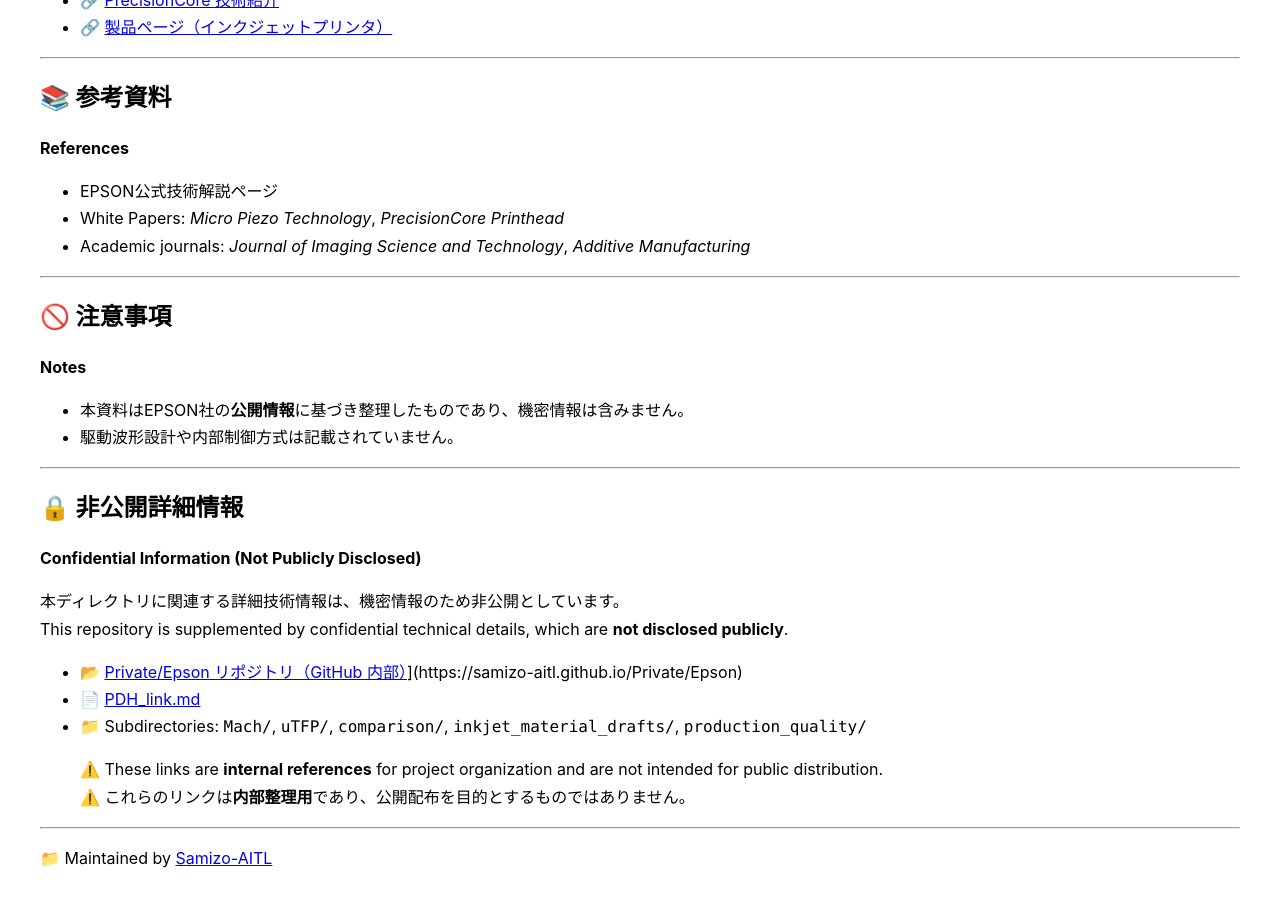
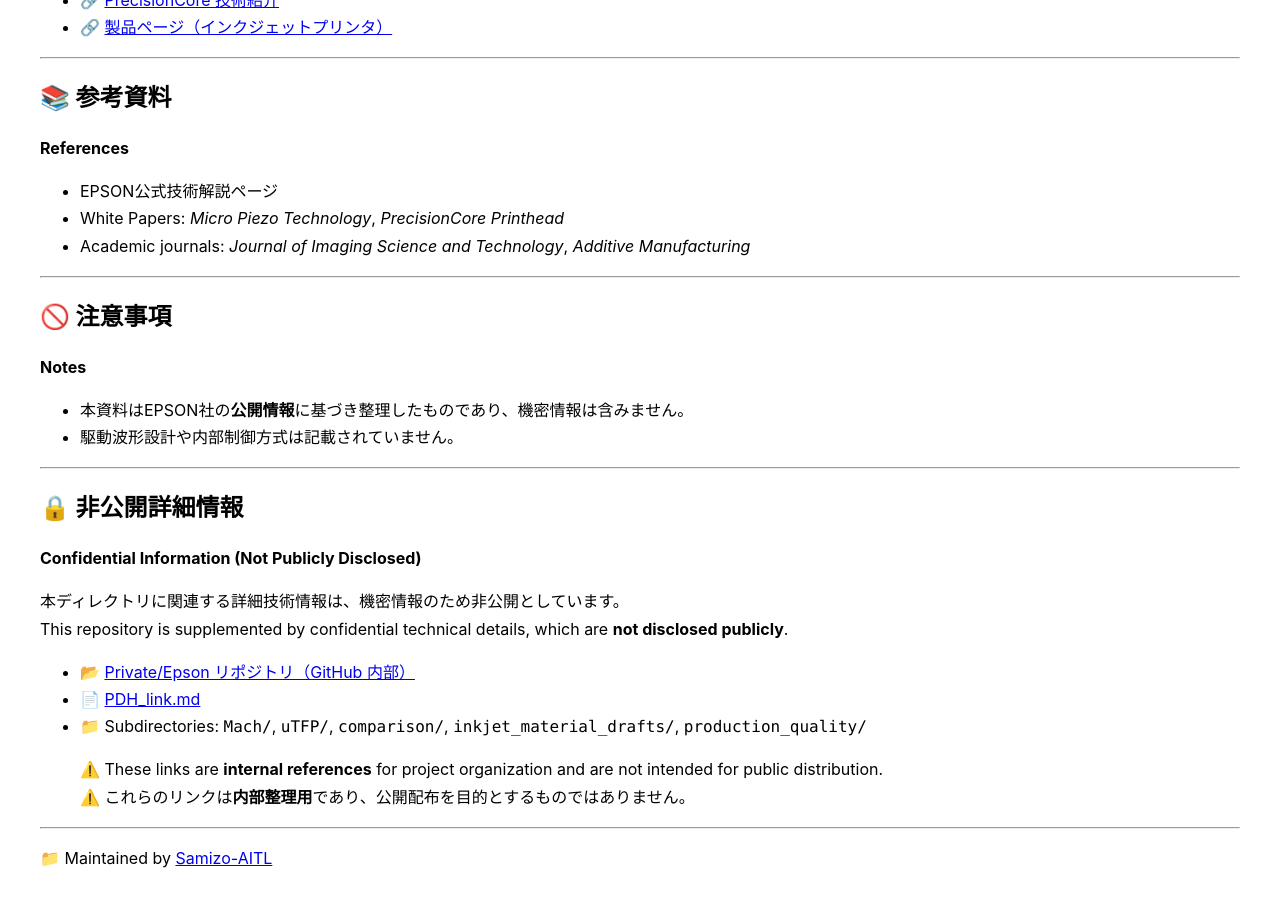
Before and after one commit to Samizo-AITL/Inkjet, a Jekyll site: the page built from makers/epson/index.md, in a window 1280 px wide and 900 px high, scrolled down 1312 px. Built offline with Jekyll 4.4.1, drawn with Linux system fonts in a browser that asks for light colours; part of the change alters nothing that is shown.

Commit message:
Update index.md

```diff
--- a/makers/epson/index.md
+++ b/makers/epson/index.md
@@ -83,7 +83,7 @@ EPSONは独自の**ピエゾ方式（Piezoelectric Inkjet）**を採用してお
 本ディレクトリに関連する詳細技術情報は、機密情報のため非公開としています。
 This repository is supplemented by confidential technical details, which are **not disclosed publicly**.
 
-- 📂 [Private/Epson リポジトリ（GitHub 内部）](https://img.shields.io/badge/view-Site-green)](https://samizo-aitl.github.io/Private/Epson)
+- 📂 [Private/Epson リポジトリ（GitHub 内部）](https://samizo-aitl.github.io/Private/Epson)
 - 📄 [PDH_link.md](PDH_link.md)
 - 📁 Subdirectories: `Mach/`, `uTFP/`, `comparison/`, `inkjet_material_drafts/`, `production_quality/`
 
```
